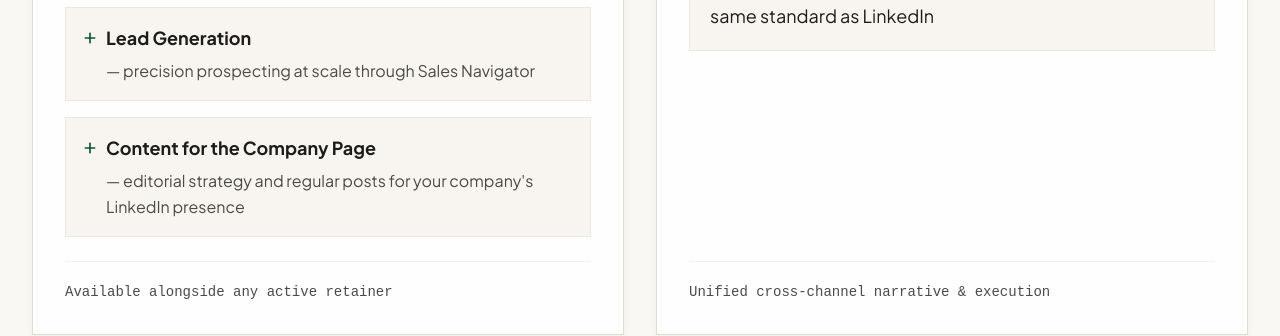
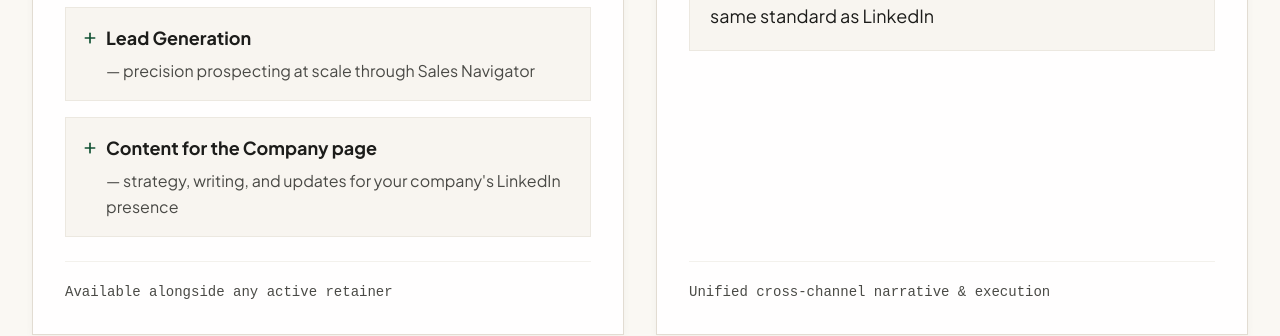
Before and after one commit to swarnavaaaa/Drishtiwebsite, a React (Vite) app: page / in a window 1280 px wide. Shown: the part 6440-6776 px from the top of the page. Built offline with nearby package versions, Linux system fonts and the light colour scheme.

Commit message:
fix(services): update Content for the Company page in add-ons list

```diff
--- a/src/data/websiteContent.js
+++ b/src/data/websiteContent.js
@@ -303,8 +303,8 @@ Resonance first. Reach follows.`,
         description: "precision prospecting at scale through Sales Navigator",
       },
       {
-        title: "Content for the Company Page",
-        description: "editorial strategy and regular posts for your company's LinkedIn presence",
+        title: "Content for the Company page",
+        description: "strategy, writing, and updates for your company's LinkedIn presence",
       },
     ],
     additionalPlatformTitle: "Additional platform",
```
